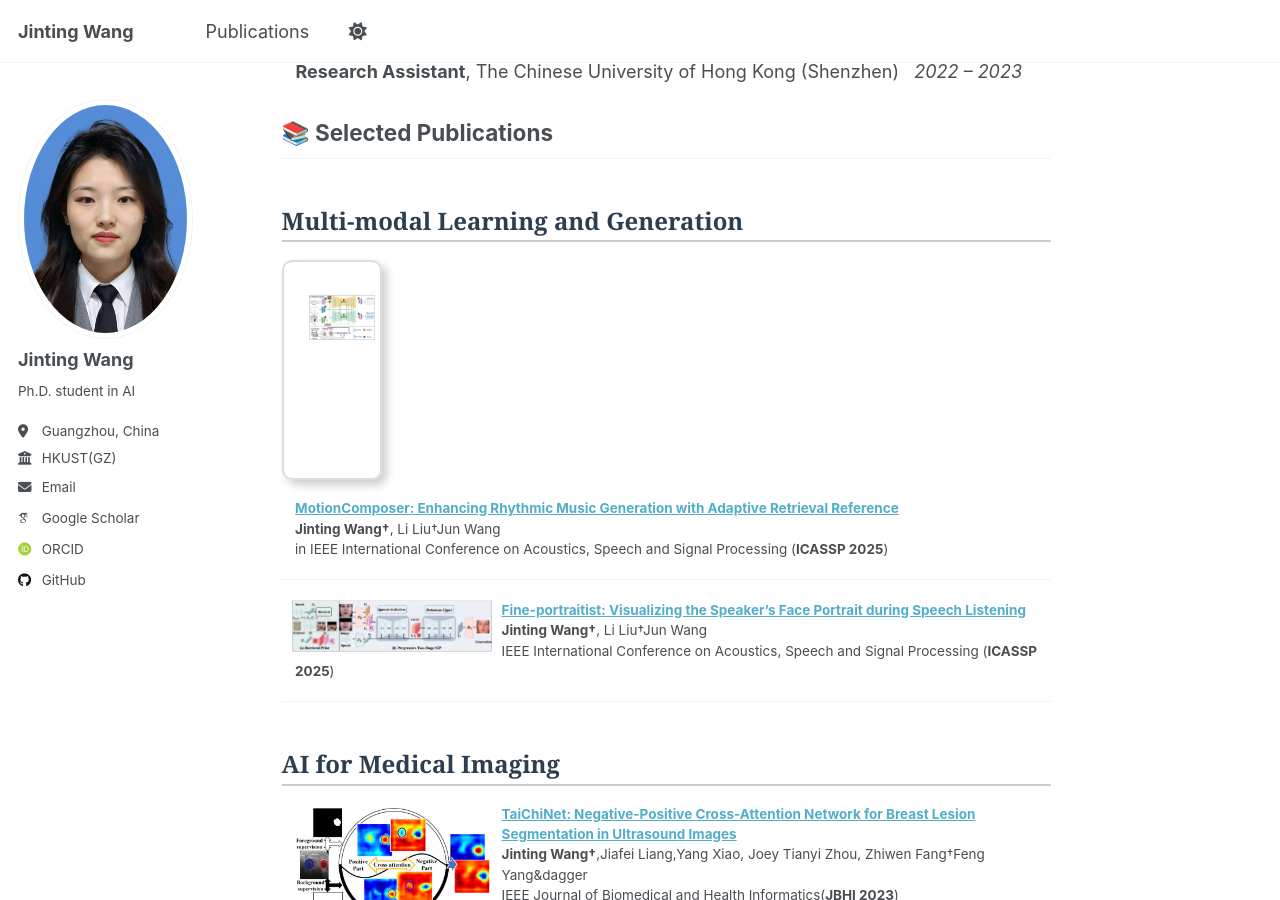
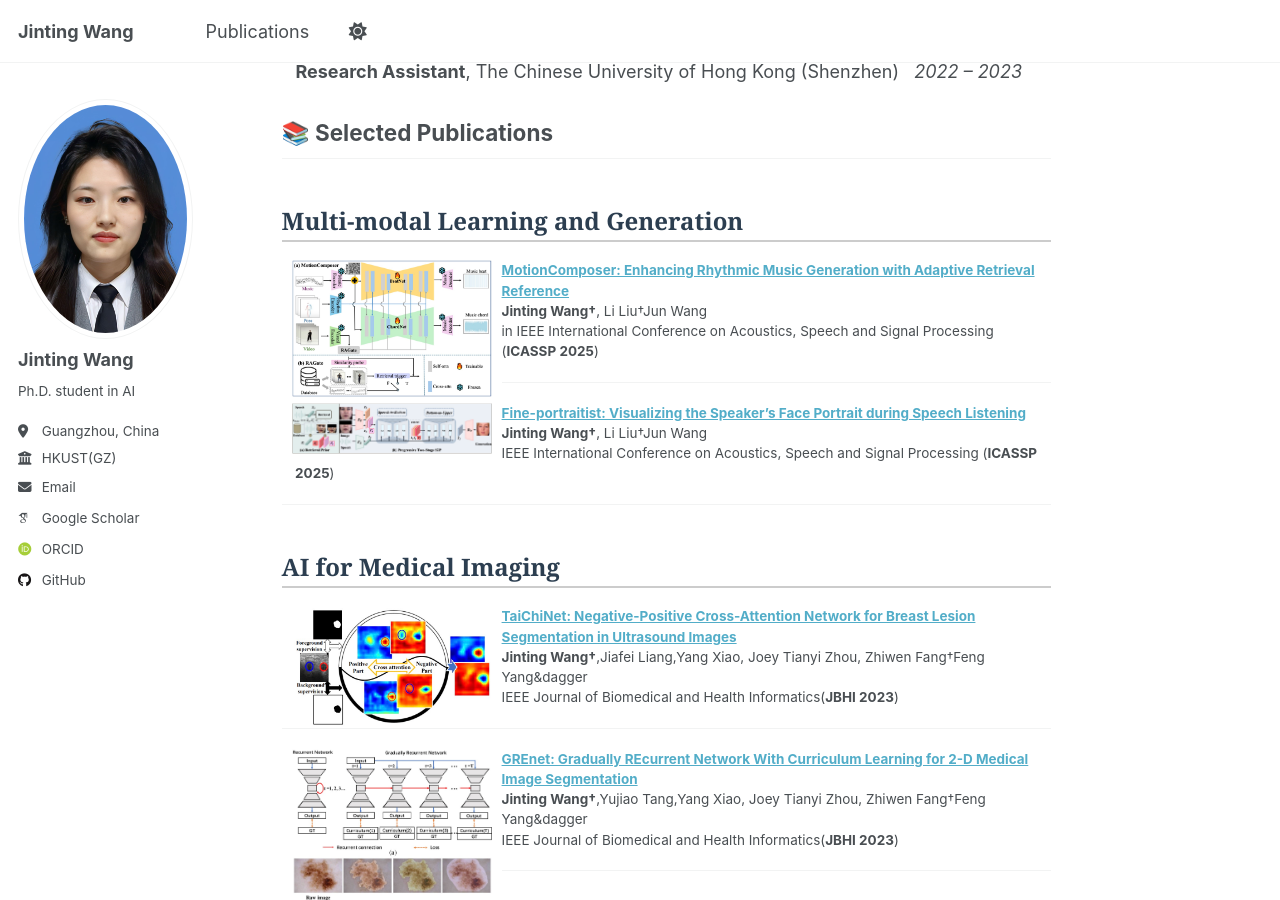
Before and after one commit to beria-moon/Beria.github.io, a Jekyll site: the page built from _pages/about.md, in a window 1280 px wide and 900 px high, scrolled down 706 px. Built offline with Jekyll 4.4.1, drawn with Linux system fonts in a browser that asks for light colours; some web fonts are replaced.

Commit message:
Update about.md

```diff
--- a/_pages/about.md
+++ b/_pages/about.md
@@ -42,7 +42,7 @@ redirect_from:
 <h2 style="font-family: 'Georgia', serif; font-size: 24px; font-weight: bold; color: #2c3e50; border-bottom: 2px solid #ccc; padding-bottom: 5px;">
  Multi-modal Learning and Generation
 </h2>
-<dl style="width: 100px; height: 220px; border: 2px solid #ddd; border-radius: 10px; box-shadow: 5px 5px 10px rgba(0, 0, 0, 0.2); padding: 15px;">
+<dl>
  <dt><img align="left" width="200"
 hspace="10" wspace="20" src="images/MotionComposer.jpg">
 </dt>
```
